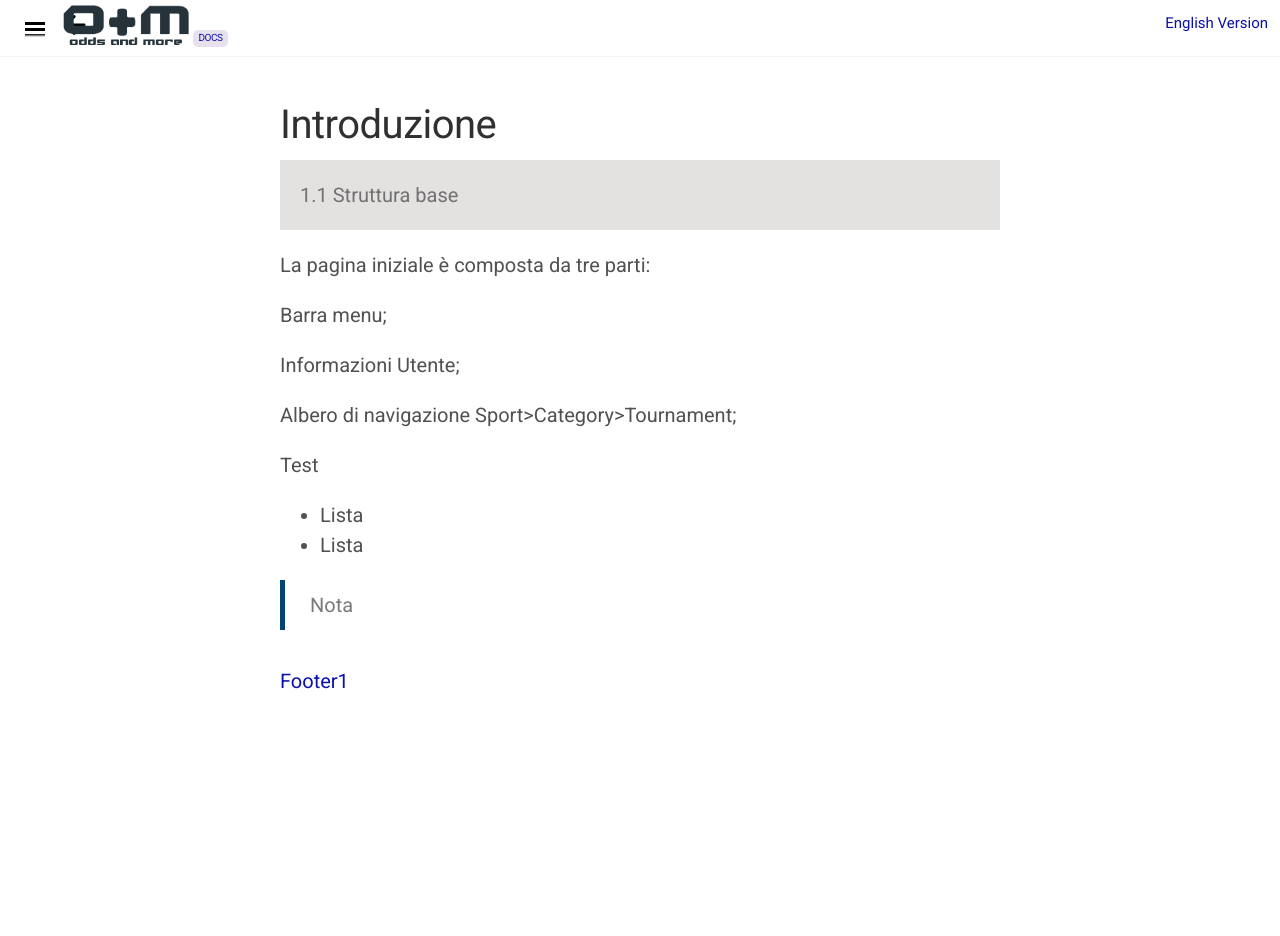
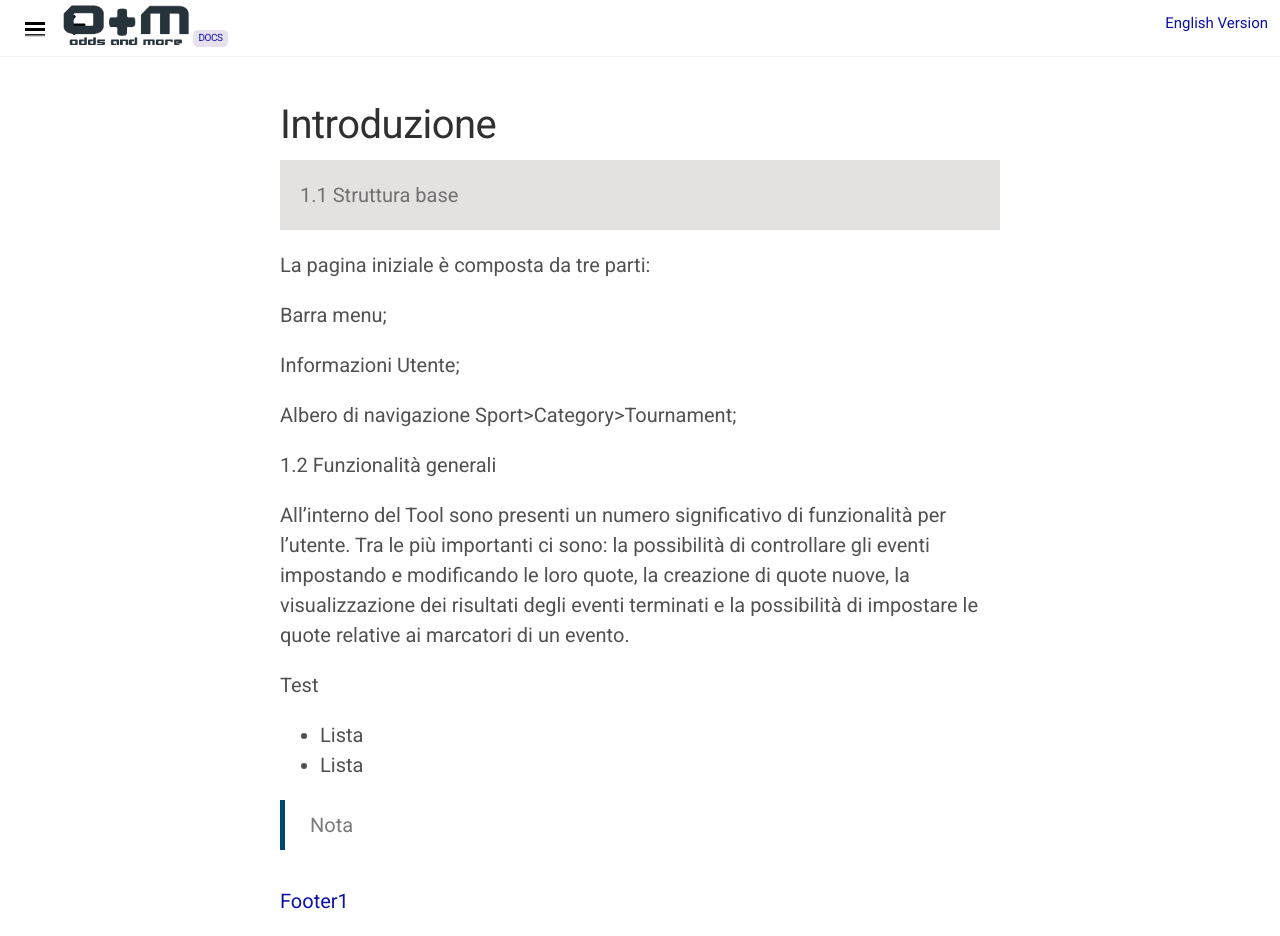
Before and after one commit to docsforodds/docs, a Jekyll site: the page built from docs/it/section/page1.md, in a window 1280 px wide and 936 px high. Built offline with Jekyll 4.4.1, drawn with Linux system fonts in a browser that asks for light colours; nearby versions of some CDN libraries.

Commit message:
aggiunto 1.2  Funzionalità generali

```diff
--- a/docs/it/section/page1.md
+++ b/docs/it/section/page1.md
@@ -18,6 +18,12 @@ Informazioni Utente;
 
 Albero di navigazione Sport>Category>Tournament;
 
+
+1.2  Funzionalità generali
+
+All’interno del Tool sono presenti un numero significativo di funzionalità per l’utente. Tra le più importanti ci sono: la possibilità di controllare gli eventi impostando e modificando le loro quote, la creazione di quote nuove, la visualizzazione dei risultati degli eventi terminati e la possibilità di impostare le quote relative ai marcatori di un evento.
+
+
 Test
 
 - Lista
```
